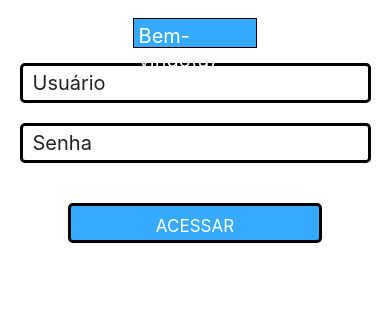
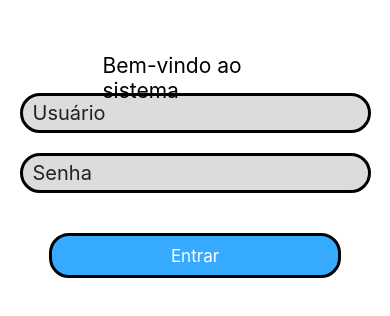
Before and after one commit to marlonoliveira7/sysmobile, a React Native app: screen / in a window 390 px wide. Shown: the top 316 px of the page. Built offline with nearby package versions, Linux system fonts and the light colour scheme.

Commit message:
Pequenas edições

```diff
--- a/src/screens/login/index.tsx
+++ b/src/screens/login/index.tsx
@@ -2,6 +2,7 @@ import * as React from 'react';
 import { View, Text, TextInput, TouchableOpacity, Image } from 'react-native';
 import { styles } from './style';
 import HomeScreen from '../home';
+import { useState } from 'react';
 import logoFundo from './../../../assets/img/sysmobile.png';
 
 export interface LoginScreenProps {
@@ -11,12 +12,12 @@ export function LoginScreen (props: LoginScreenProps) {
     return (
   <View style={styles.backgroundContainer}>
         <Image style={styles.logoContainer} source={logoFundo}/>
-            <Text style={styles.bemVindo}>Bem-vindo(a)</Text>
+            <Text style={styles.bemVindo}>Bem-vindo ao sistema</Text>
             <TextInput style={styles.input} autoCorrect={false} placeholder='Usuário'></TextInput>
             <TextInput secureTextEntry={true} style={styles.input} autoCorrect={false} placeholder='Senha'></TextInput>
         <View style={styles.botaoAcessar}>
             <TouchableOpacity onPress={HomeScreen}>
-                <Text style={styles.fontLogin}>ACESSAR</Text>
+                <Text style={styles.fontLogin}>Entrar</Text>
             </TouchableOpacity>
         </View>
   </View>
--- a/src/screens/login/style.tsx
+++ b/src/screens/login/style.tsx
@@ -3,19 +3,17 @@ import { StyleSheet } from 'react-native';
 export const styles = StyleSheet.create({
         logoContainer : {
             width:'80%',
-            height: 275,
+            height: 340,
             justifyContent:'center',
             alignItems:'center'
         },
         bemVindo: {
-            fontSize: 20,
+            fontSize: 21,
             marginVertical: 15,
-            width: '32%',
-            backgroundColor:'#35AAFF',
-            color:'#FFF',
+            width: '50%',
+            color:'#000000',
             padding: 5,
             height:30,
-            borderWidth:1
         },
         backgroundContainer : {
             flex: 0,
@@ -30,11 +28,11 @@ export const styles = StyleSheet.create({
             width: '90%'
         },
         input:{
-            backgroundColor:'#FFF',
+            backgroundColor:'#dcdcdc',
             height:40,
             borderWidth: 3,
             width:'90%',
-            borderRadius:5,
+            borderRadius:20,
             marginBottom:20,
             fontSize:20,
             color:'#222',
@@ -43,10 +41,10 @@ export const styles = StyleSheet.create({
         },
         botaoAcessar:{
             backgroundColor:'#35AAFF',
-            width:'65%',
+            width:'75%',
             borderWidth:3,
-            borderRadius:5,
-            height:40,
+            borderRadius:20,
+            height:45,
             padding:10,
             alignItems:'center',
             marginBottom:30,
```
Also changed, not shown: package.json (+6 -1 lines), 1 other file (tests, documents, lock files or other folders).
